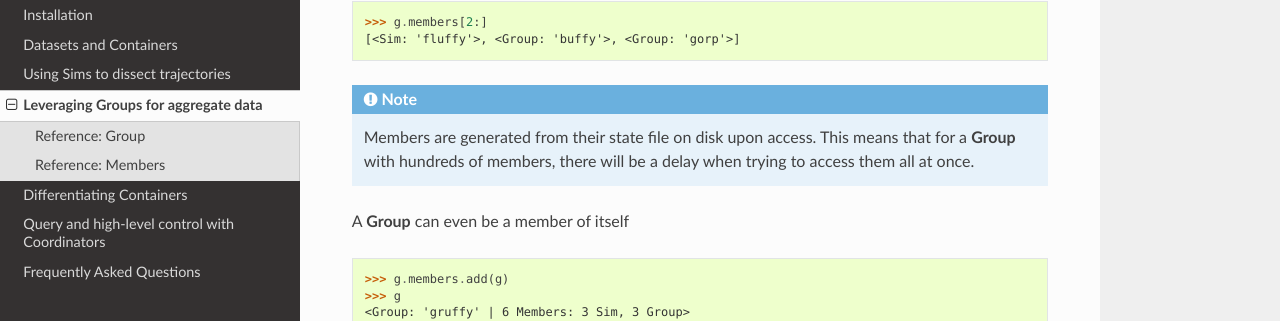
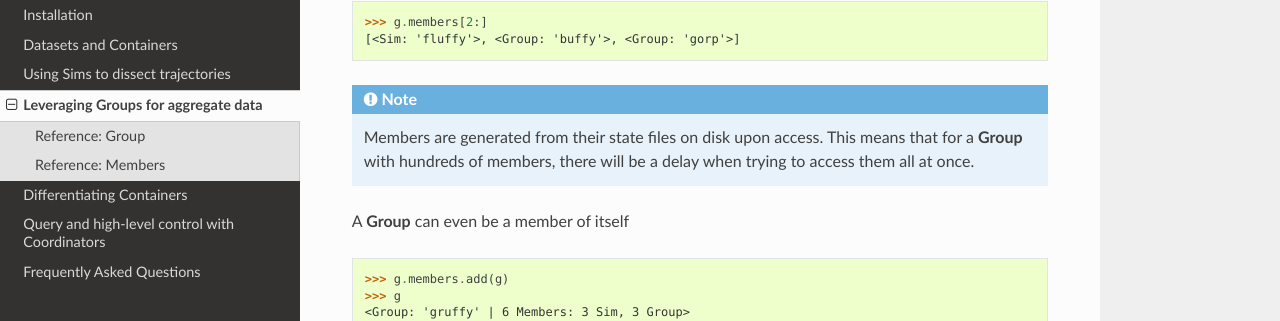
Before and after one commit to datreant/datreant, a Sphinx documentation site: the page built from docs/Group.rst, in a window 1280 px wide and 900 px high, scrolled down 576 px. Shown: the part 130-451 px from the top of the window. Built offline with Sphinx 7.4.7 and the Read the Docs theme 2.0.0, drawn with Linux system fonts in a browser that asks for light colours; pages that are not in the unit, such as notebooks, are missing from menus.

Commit message:
Tiny doc fix.

```diff
--- a/docs/Group.rst
+++ b/docs/Group.rst
@@ -31,7 +31,7 @@ and we can slice, too ::
     >>> g.members[2:]
     [<Sim: 'fluffy'>, <Group: 'buffy'>, <Group: 'gorp'>]
 
-.. note:: Members are generated from their state file on disk upon access.
+.. note:: Members are generated from their state files on disk upon access.
           This means that for a **Group** with hundreds of members, there will
           be a delay when trying to access them all at once.
 
```
